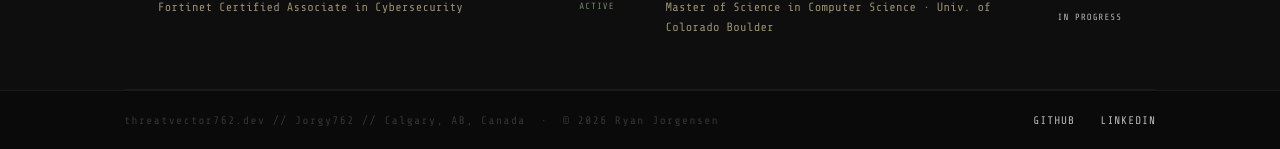
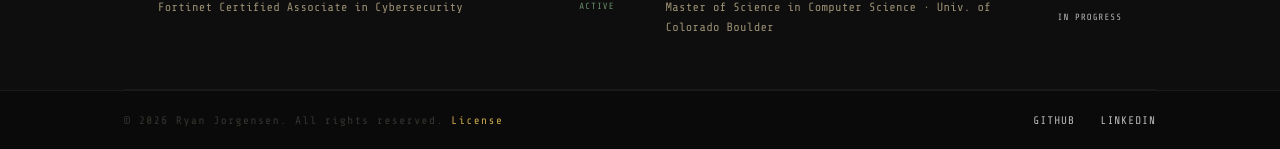
Before and after one commit to Jorgy762/jorgy762.github.io, a Jekyll site: the page built from index.html, in a window 1280 px wide and 900 px high, scrolled down 523 px. Shown: the part 748-897 px from the top of the window. Built offline with Jekyll 4.4.1, drawn with Linux system fonts in a browser that asks for light colours.

Commit message:
Reference copyright include in footer

```diff
--- a/_layouts/default.html
+++ b/_layouts/default.html
@@ -40,7 +40,7 @@
 
   <footer class="site-footer">
     <div class="container">
-      <span class="footer-text">threatvector762.dev // Jorgy762 // Calgary, AB, Canada &nbsp;·&nbsp; © {{ site.time | date: "%Y" }} Ryan Jorgensen</span>
+      {% include copyright.html %}
       <div class="footer-links">
         <a href="https://github.com/Jorgy762" target="_blank" rel="noopener">GitHub</a>
         <a href="https://www.linkedin.com/in/rjorg762/" target="_blank" rel="noopener">LinkedIn</a>
```
